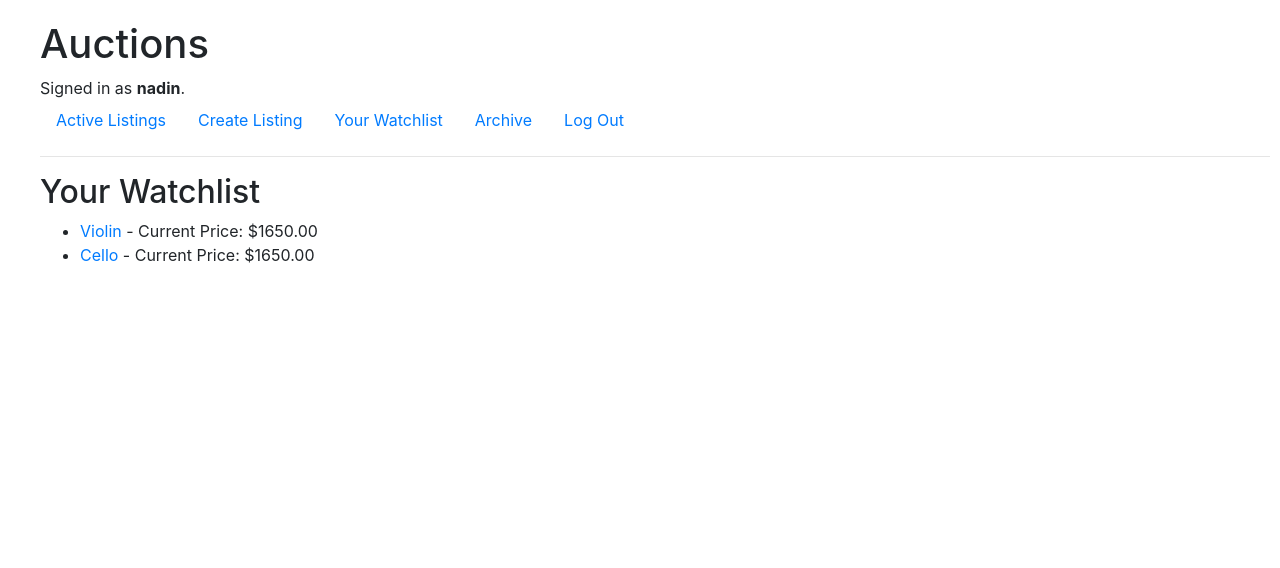
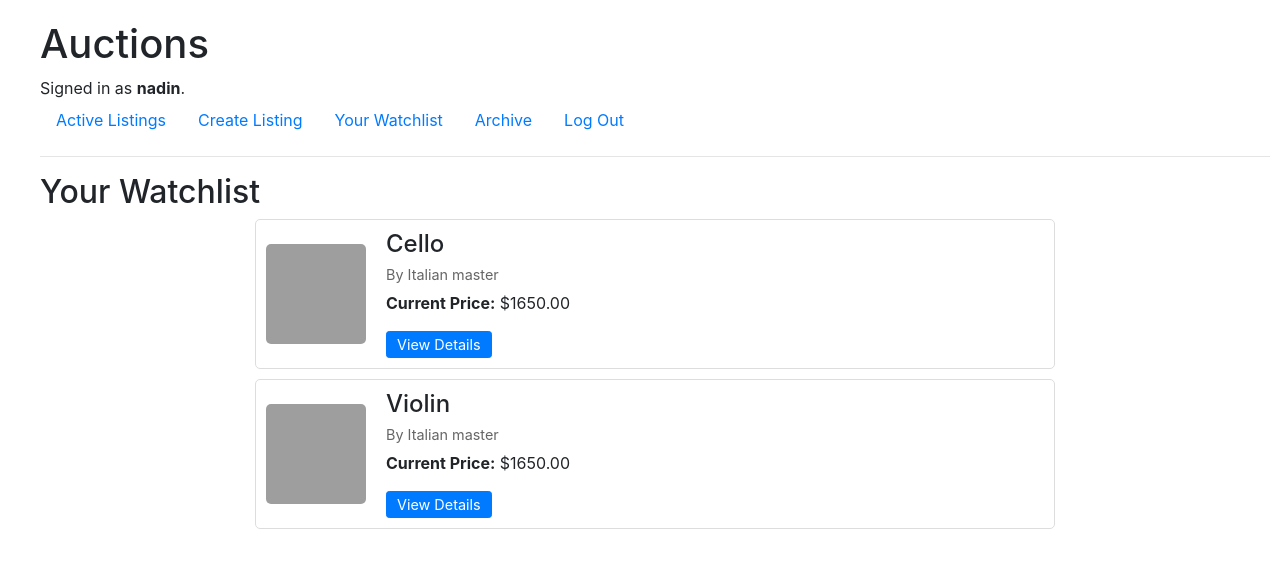
Before and after one commit to NadinKovaliova/Web50, a Django app: page /watchlist in a window 1280 px wide. Shown: the top 568 px of the page. Run offline with Django 3.2, Linux system fonts and the light colour scheme; a user stored in the database is signed in; data comes from the database, SQL or seed files in the repository; both versions use the stored data as it was after the commit; some libraries are stand-ins or nearby versions; grey boxes are pictures that could not be loaded.

Commit message:
listing description, watchlist style

```diff
--- a/commerce/auctions/templates/auctions/watchlist.html
+++ b/commerce/auctions/templates/auctions/watchlist.html
@@ -3,15 +3,74 @@
 {% block body %}
     <h2>Your Watchlist</h2>
     {% if watchlist %}
-        <ul>
+        <div class="watchlist-container">
             {% for listing in watchlist %}
-                <li>
-                    <a href="{% url 'listing' listing.id %}">{{ listing.title }}</a> -
-                    Current Price: ${{ listing.current_price }}
-                </li>
+                <div class="watchlist-item">
+                    {% if listing.image_url %}
+                        <img src="{{ listing.image_url }}" alt="{{ listing.title }}" class="item-image">
+                    {% endif %}
+                    <div class="item-details">
+                        <h4>{{ listing.title }}</h4>
+                        <p class="description">{{ listing.description|truncatechars:100 }}</p>
+                        <p><strong>Current Price:</strong> ${{ listing.current_price }}</p>
+                        <a href="{% url 'listing' listing.id %}" class="btn btn-primary btn-sm">View Details</a>
+                    </div>
+                </div>
             {% endfor %}
-        </ul>
+        </div>
     {% else %}
         <p>You have no items in your watchlist.</p>
     {% endif %}
+
+    <style>
+        .watchlist-container {
+            display: flex;
+            flex-direction: column-reverse;
+            gap: 10px;
+            max-width: 800px;
+            margin: 0 auto;
+        }
+
+        .watchlist-item {
+            display: flex;
+            align-items: center;
+            gap: 20px;
+            padding: 10px;
+            border: 1px solid #ddd;
+            border-radius: 5px;
+            background-color: #fff;
+            transition: transform 0.2s;
+        }
+
+        .watchlist-item:hover {
+            transform: translateX(5px);
+            box-shadow: 0 2px 4px rgba(0,0,0,0.1);
+        }
+
+        .item-image {
+            width: 100px;
+            height: 100px;
+            object-fit: cover;
+            border-radius: 5px;
+        }
+
+        .item-details {
+            flex: 1;
+        }
+
+        .item-details h4 {
+            margin: 0 0 5px 0;
+        }
+
+        .description {
+            color: #666;
+            font-size: 0.9em;
+            margin: 5px 0;
+        }
+
+        .btn-sm {
+            padding: 2px 10px;
+            font-size: 0.9em;
+        }
+    </style>
 {% endblock %}
```
Also changed, not shown: commerce/auctions/templates/auctions/index.html (+10 -2 lines), commerce/auctions/templates/auctions/listing.html (+21 -0 lines), commerce/db.sqlite3.
